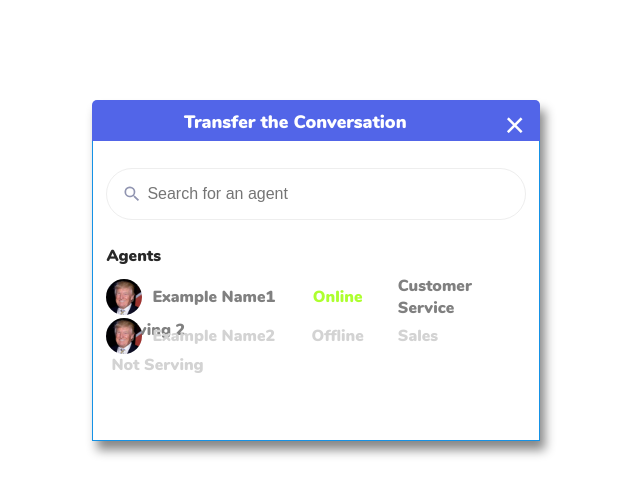
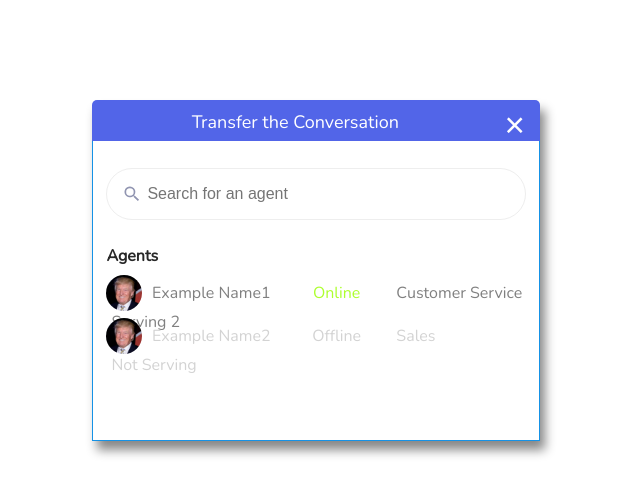
Before and after one commit to tgochitashvili/MarkUp, a plain HTML site: page index.html in a window 1280 px wide. Shown: the whole page, without its empty margins (8-648 px from the left). Drawn offline with nearby package versions, Linux system fonts and the light colour scheme.

Commit message:
fix fonts

```diff
--- a/index.html
+++ b/index.html
@@ -1,6 +1,7 @@
 <html>
     <head>
         <title>Widget</title>
+        <link href='https://fonts.googleapis.com/css?family=Nunito' rel='stylesheet'>
         <link rel="stylesheet" type="text/css" href="style.css">
     </head>
     <body>
--- a/style.css
+++ b/style.css
@@ -1,8 +1,3 @@
-@font-face {
-    font-family: 'Nunito';
-    src: url("fonts/Nunito-Black.ttf")  format('truetype');
-  }
-
 body {
     font-family: Nunito;
     font-weight: 500;
```
